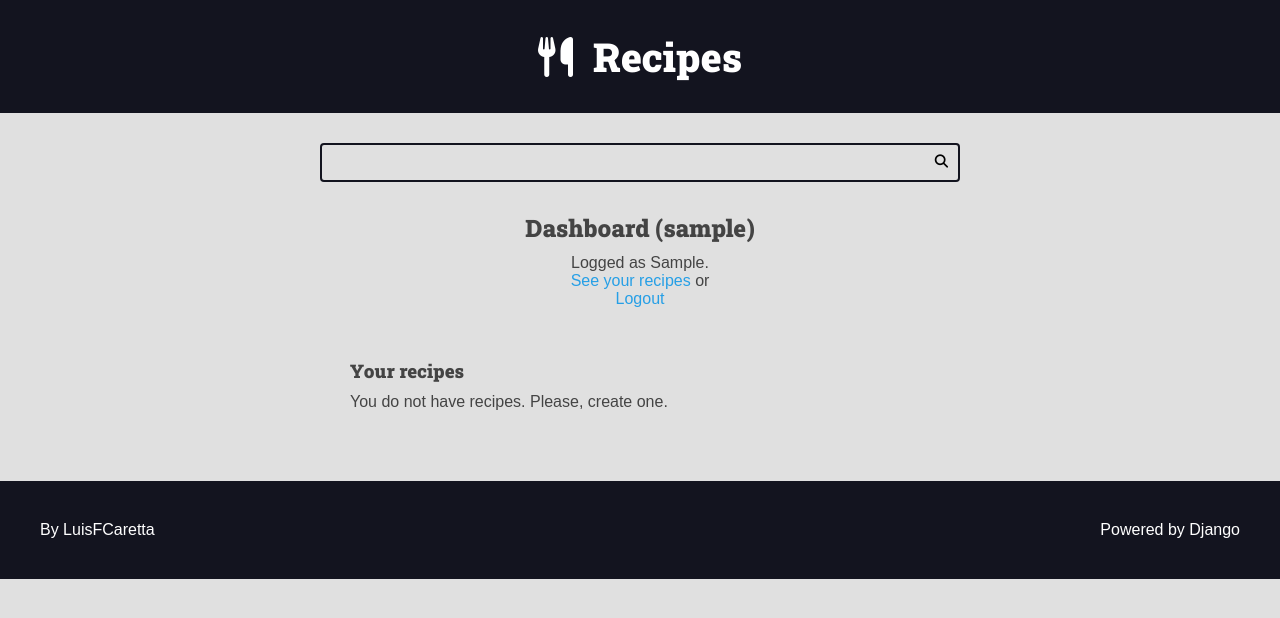
After one commit to LuisFCaretta/curso-django-projeto1, a Django app: page /authors/dashboard/ in a window 1280 px wide. The commit adds this page. Shown: the top 618 px of the page. Run offline with Django 4.2, Linux system fonts and the light colour scheme; the visitor is signed in with stand-in values (Sample User, id 1); data that the repository does not hold is empty.

```diff
--- /dev/null
+++ b/authors/templates/authors/pages/dashboard.html
@@ -0,0 +1,26 @@
+{% extends 'global/base.html' %}
+
+{% block title %}Dashboard ({{ user }}) | {% endblock %}
+
+{% block content %}
+    <div class="main-content center container">
+        <h2>Dashboard ({{ user }})</h2>
+        {% include 'authors/partials/login_message.html' %}
+        <div class="authors-dashboard-container">
+            <h3>Your recipes</h3>
+            <ul>
+                {% for recipe in recipes %}
+                    <li>
+                        <a href="{% url 'authors:dashboard_recipe_edit' recipe.id %}">{{ recipe.title }}</a>
+                    </li>
+                {% empty %}
+                    <li>
+                        <p>You do not have recipes. Please, create one.</p>
+                    </li>
+                {% endfor %}
+            </ul>
+        </div>
+    </div>
+    {% include 'global/partials/messages.html' %}
+
+{% endblock %}
--- /dev/null
+++ b/authors/templates/authors/partials/login_message.html
@@ -0,0 +1,11 @@
+{% if request.user.is_authenticated %}
+    <div class="login-message">
+        Logged as {{ request.user.first_name }}.
+        <p><a href="{% url 'authors:dashboard' %}">See your recipes</a> or </p>
+        <form class="inline-form" action="{% url 'authors:logout' %}" method="POST">
+            {% csrf_token %}
+            <input type="hidden" name="username" value="{{ request.user.username }}" />
+            <button class="plaintext-button" type="submit">Logout</button>
+        </form>
+    </div>
+{% endif %}
--- a/authors/urls.py
+++ b/authors/urls.py
@@ -8,5 +8,11 @@ urlpatterns = [
     path('register/create/', views.register_create, name='register_create'),
     path('login/', views.login_view, name='login'),
     path('login/create/', views.login_create, name='login_create'),
-    path('logout', views.logout_view, name='logout'),
+    path('logout/', views.logout_view, name='logout'),
+    path('dashboard/', views.dashboard, name='dashboard'),
+    path(
+        'dashboard/recipe/<int:id>/edit/',
+        views.dashboard_recipe_edit,
+        name='dashboard_recipe_edit'
+    ),
 ]
--- a/authors/views.py
+++ b/authors/views.py
@@ -1,12 +1,18 @@
 from django.shortcuts import render, redirect
 from .forms import RegisterForm, LoginForm
+from .forms.recipe_form import AuthorRecipeForm
 from django.http import Http404
 from django.contrib import messages
 from django.urls import reverse
 from django.contrib.auth import authenticate, login, logout
 from django.contrib.auth.decorators import login_required
+from recipes.models import Recipe
+from django.core.paginator import Paginator
+from utils.pagination import make_pagination
+import os
 
 # Create your views here.
+PER_PAGE = int(os.environ.get('PER_PAGE', 8))
 
 
 def register_view(request):
@@ -46,7 +52,6 @@ def login_create(request):
     if not request.POST:
         raise Http404
     form = LoginForm(request.POST)
-    login_url = reverse('authors:login')
     if form.is_valid():
         authenticated_user = authenticate(
             username = form.cleaned_data.get('username', ''),
@@ -59,7 +64,7 @@ def login_create(request):
             messages.error(request, 'Invalid credentials')
     else:
         messages.error(request, 'Invalid username or password')
-    return redirect(login_url)
+    return redirect(reverse('authors:dashboard'))
 
 @login_required(login_url = 'authors:login', redirect_field_name = 'next')
 def logout_view(request):
@@ -69,3 +74,45 @@ def logout_view(request):
         return redirect(reverse('authors:login'))
     logout(request)
     return redirect(reverse('authors:login'))
+
+
+@login_required(login_url = 'authors:login', redirect_field_name = 'next')
+def dashboard(request):
+    recipes = Recipe.objects.filter(
+        is_published = False,
+        author = request.user
+    )
+    page_object, pagination_range = make_pagination(request, recipes, PER_PAGE)
+    context = {
+        'recipes': page_object,
+        'pagination_range': pagination_range,
+    }
+    return render(request, 'authors/pages/dashboard.html', context)
+
+
+@login_required(login_url = 'authors:login', redirect_field_name = 'next')
+def dashboard_recipe_edit(request, id):
+    recipe = Recipe.objects.filter(
+        is_published = False,
+        author = request.user,
+        pk = id,
+    ).first()
+    if not recipe:
+        raise Http404()
+    form = AuthorRecipeForm(
+        request.POST or None,
+        files = request.FILES or None,
+        instance = recipe,
+    )
+    context = {
+        'form': form,
+    }
+    if form.is_valid():
+        recipe = form.save(commit = False)
+        recipe.author = request.user
+        recipe.preparation_steps_is_html = False
+        recipe.is_published = False
+        recipe.save()
+        messages.success(request, 'Your recipe has been successfully saved')
+        return redirect(reverse('authors:dashboard_recipe_edit', args = (id,)))
+    return render(request, 'authors/pages/dashboard_recipe.html', context)
--- a/base_static/global/css/styles.css
+++ b/base_static/global/css/styles.css
@@ -347,7 +347,9 @@ a {
     font-size: 1.4rem;
 }
 
-.form-content input {
+.form-content input,
+.form-content textarea,
+.form-content select {
     width: 100%;
     padding: 1rem;
     border-radius: .4rem;
@@ -369,6 +371,10 @@ a {
 
 .inline-form {
     display: inline;
+}
+
+.span-2 {
+    grid-column: span 2;
 }
 
 .plaintext-button {
@@ -431,8 +437,31 @@ a {
   color: var(--color-debug-dark);
 }
 
+/* Authors */
+.login-message {
+    margin: 1rem 0;
+}
+
+.authors-dashboard-container {
+    max-width: 64rem;
+    text-align: left;
+    padding: var(--spacing-gutter-medium);
+    margin: 0 auto;
+}
+
+.authors-dashboard-container h3,
+.authors-dashboard-container p,
+.authors-dashboard-container ul {
+    list-style-type: none;
+    margin: 1rem 0;
+}
+
 .center {
     text-align: center;
+}
+
+.left {
+    text-align: left;
 }
 
 .m-x {
@@ -447,4 +476,9 @@ a {
     .form-content-grid {
         grid-template-columns: repeat(auto-fit, minmax(100%, 1fr));
     }
+
+    .span-2 {
+        grid-column: span 1;
 }
+
+}
```
Also changed, not shown: authors/forms/recipe_form.py (added, +43 -0 lines), authors/templates/authors/pages/dashboard_recipe.html (added, +15 -0 lines), authors/templates/authors/pages/login.html (+4 -10 lines), base_templates/global/partials/form.html (+8 -2 lines), recipes/admin.py (+32 -2 lines).
